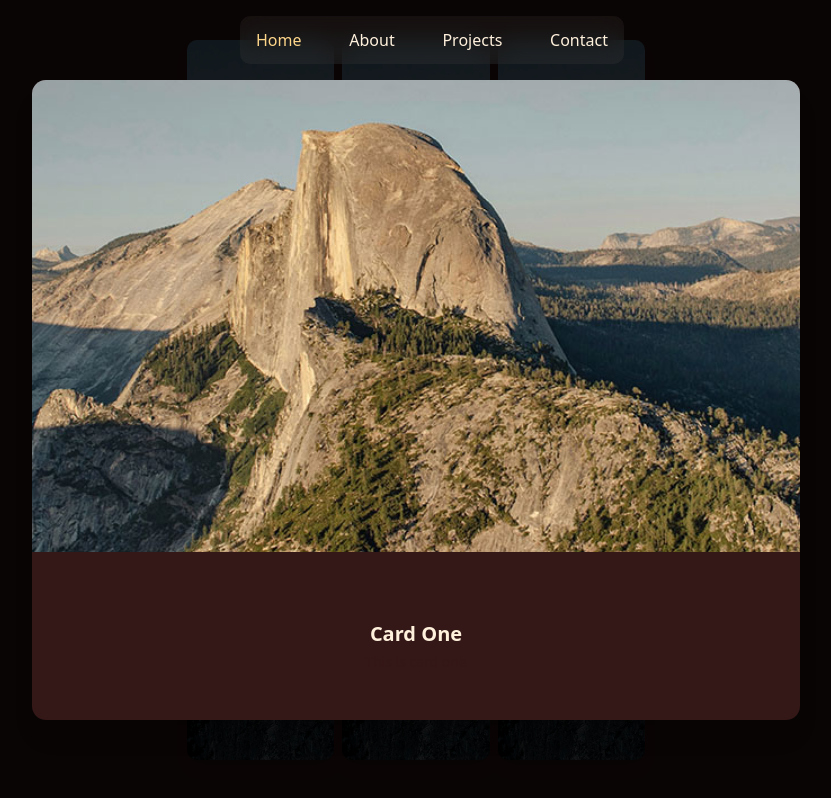
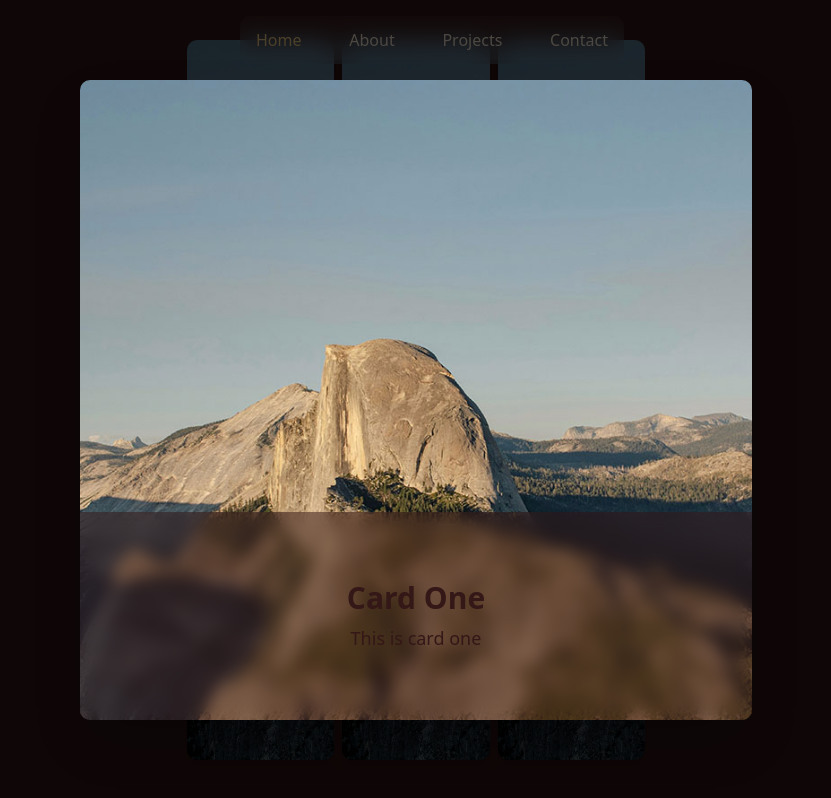
Before and after one commit to TahmineRH/portfolio, a React (Vite) app: page / in a window 1280 px wide. Both pictures are taken after a click on the element 329 px from the left and 1536 px from the top of the page. Shown: the part 1136-1934 px from the top of the page, without its empty margins (224-1055 px from the left). Built offline with nearby package versions, Linux system fonts and the light colour scheme.

Commit message:
Refactor Navbar and ZoomToCenterCard components: adjust z-index values for improved layering and enhance card styling

```diff
--- a/src/components/header/navbar.tsx
+++ b/src/components/header/navbar.tsx
@@ -34,7 +34,7 @@ export default function Navbar() {
   return (
     <nav
       className={cn(
-        "fixed m-4 left-1/2 top-0 -translate-x-1/2 w-96 z-50 transition-transform duration-1000 rounded-lg bg-foreground/5 backdrop-blur-md",
+        "fixed m-4 left-1/2 top-0 -translate-x-1/2 w-96 z-30 transition-transform duration-1000 rounded-lg bg-foreground/5 backdrop-blur-md",
         show ? "translate-y-0" : "-translate-y-32"
       )}
     >
--- a/src/components/home/div.tsx
+++ b/src/components/home/div.tsx
@@ -32,7 +32,7 @@ export default function ZoomToCenterCard() {
               src={me1}
               draggable={false}
               onContextMenu={(e) => e.preventDefault()}
-              className=" w-full h-full object-cover"
+              className="w-full h-full object-cover "
               alt={`project-${card.id}`}
             />
           </motion.div>
@@ -42,51 +42,49 @@ export default function ZoomToCenterCard() {
       <AnimatePresence>
         {activeCard && (
           <>
+            {/* بک‌گراند تار */}
             <motion.div
-              className="fixed inset-0 bg-black/80 z-40"
+              className="fixed inset-0 bg-black/70 z-30"
               initial={{ opacity: 0 }}
               animate={{ opacity: 1 }}
               exit={{ opacity: 0 }}
               onClick={() => setActiveCard(null)}
             />
+
+            {/* کارت وسط صفحه */}
             <motion.div
               layoutId={`card-${activeCard.id}`}
-              className="fixed bg-background top-1/2 left-1/2 -translate-x-1/2 -translate-y-1/2 z-50 w-3xl h-[80vh] rounded-xl shadow-xl overflow-hidden"
+              className="fixed top-1/2 left-1/2 -translate-x-1/2 -translate-y-1/2 z-40 w-2xl h-[80vh] rounded-lg shadow-2xl overflow-hidden"
               onClick={() => setActiveCard(null)}
             >
-              <motion.div
-                className="w-full h-full"
-                  initial={{ y: 0, scale: 0.99 }}
-                animate={{ y: -200, scale: 1.1 }}
-                exit={{ y: 0, scale: 1 }}
-                transition={{
-                  type: "tween",
-                  delay: 0.05,
-                }}
-              >
+              <div className="relative w-full h-full">
                 <img
                   src={me1}
                   draggable={false}
                   onContextMenu={(e) => e.preventDefault()}
-                  className=" w-full h-full object-cover"
-                  alt={`project`}
+                  className="w-full h-full object-cover"
+                  alt="preview"
                 />
-              </motion.div>
-
+              </div>
               <motion.div
-                className="w-full h-96 text-center "
-                initial={{ y: 100, opacity: 0 }}
-                animate={{ y: -100, opacity: 1 }}
-                exit={{ y: 100, opacity: 0 }}
+                className="fixed bottom-0 left-0 w-full h-52 bg-background/50 z-20 text-background"
+                initial={{ y: 100 }}
+                animate={{ y: 0 }}
+                exit={{ y: 100 }}
                 transition={{
                   type: "tween",
-                  delay: 0.05,
                 }}
               >
-                <h2 className="text-xl font-bold mb-1">{activeCard.title}</h2>
-                <p className="text-sm text-background">{activeCard.content}</p>
+                <div className="absolute inset-0 flex flex-col items-center justify-center backdrop-blur-sm">
+                  <h2 className="text-3xl font-bold mb-2">
+                    {activeCard.title}
+                  </h2>
+                  <p className="text-lg">{activeCard.content}</p>
+                </div>
               </motion.div>
             </motion.div>
+
+            {/* نوار مشکی پایین صفحه */}
           </>
         )}
       </AnimatePresence>
```
